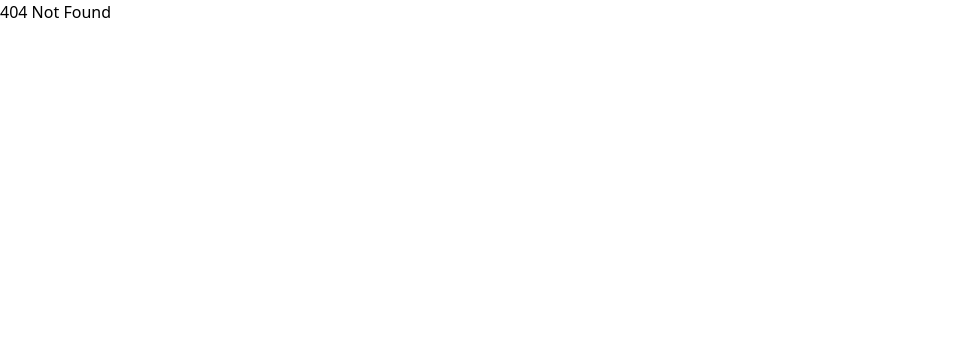
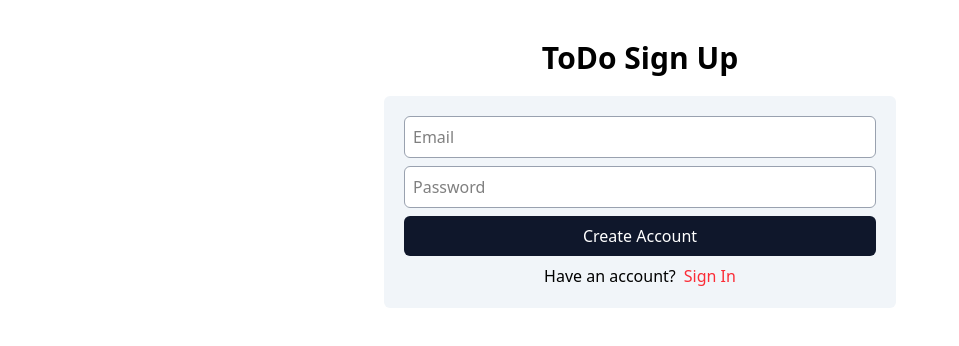
Before and after one commit to devin-caron/ToDo, a React (Vite) app: page /signup in a window 1280 px wide. Before the commit this address had no page. Shown: the top 346 px of the page, without its empty margins (0-959 px from the left). Built offline with nearby package versions, Linux system fonts and the light colour scheme.

Commit message:
Start to sign in and sign up pages

```diff
--- a/src/pages/LoginPage.tsx
+++ /dev/null
@@ -1,7 +0,0 @@
-export default function LoginPage() {
-  return (
-    <div>
-      <h1>Log in</h1>
-    </div>
-  );
-}
--- /dev/null
+++ b/src/pages/Signin.tsx
@@ -0,0 +1,49 @@
+import { useState } from "react";
+import { Link } from "react-router-dom";
+
+export default function LoginPage() {
+  const [input, setInput] = useState("");
+
+  function handleSubmit(e: React.FormEvent<HTMLFormElement>) {
+    e.preventDefault();
+
+    if (!input.trim()) return;
+
+    //onSubmit(input);
+    setInput("");
+  }
+
+  return (
+    <main className="pointer-events-auto py-10 px-5 h-screen space-y-5 overflow-y-auto">
+      <h1 className="font-bold text-3xl text-center">ToDo Sign In</h1>
+      <div className="flex flex-col max-w-lg mx-auto bg-slate-100 rounded-md p-5 space-y-2">
+        <form className="flex flex-col" onSubmit={handleSubmit}>
+          <input
+            value={input}
+            onChange={(e) => setInput(e.target.value)}
+            placeholder="Email"
+            className="rounded-md grow border p-2 mb-2 border-gray-400 bg-white"
+          />
+          <input
+            value={input}
+            onChange={(e) => setInput(e.target.value)}
+            placeholder="Password"
+            className="rounded-md grow border p-2 mb-2 border-gray-400 bg-white"
+          />
+          <button
+            type="submit"
+            className="rounded-md grow p-2 bg-slate-900 text-white hover:bg-slate-700"
+          >
+            Sign In
+          </button>
+        </form>
+        <div className="flex justify-center">
+          <h1>Don't have an account?</h1>
+          <Link to="/signup" className="ps-2 text-red-500 hover:underline">
+            Sign Up
+          </Link>
+        </div>
+      </div>
+    </main>
+  );
+}
--- /dev/null
+++ b/src/pages/SignupPage.tsx
@@ -0,0 +1,49 @@
+import { useState } from "react";
+import { Link } from "react-router-dom";
+
+export default function SignupPage() {
+  const [input, setInput] = useState("");
+
+  function handleSubmit(e: React.FormEvent<HTMLFormElement>) {
+    e.preventDefault();
+
+    if (!input.trim()) return;
+
+    //onSubmit(input);
+    setInput("");
+  }
+
+  return (
+    <main className="pointer-events-auto py-10 px-5 h-screen space-y-5 overflow-y-auto">
+      <h1 className="font-bold text-3xl text-center">ToDo Sign Up</h1>
+      <div className="flex flex-col max-w-lg mx-auto bg-slate-100 rounded-md p-5 space-y-2">
+        <form className="flex flex-col" onSubmit={handleSubmit}>
+          <input
+            value={input}
+            onChange={(e) => setInput(e.target.value)}
+            placeholder="Email"
+            className="rounded-md grow border p-2 mb-2 border-gray-400 bg-white"
+          />
+          <input
+            value={input}
+            onChange={(e) => setInput(e.target.value)}
+            placeholder="Password"
+            className="rounded-md grow border p-2 mb-2 border-gray-400 bg-white"
+          />
+          <button
+            type="submit"
+            className="rounded-md grow p-2 bg-slate-900 text-white hover:bg-slate-700"
+          >
+            Create Account
+          </button>
+        </form>
+        <div className="flex justify-center">
+          <h1>Have an account?</h1>
+          <Link to="/" className="ps-2 text-red-500 hover:underline">
+            Sign In
+          </Link>
+        </div>
+      </div>
+    </main>
+  );
+}
```
Also changed, not shown: src/App.tsx (+7 -2 lines).
